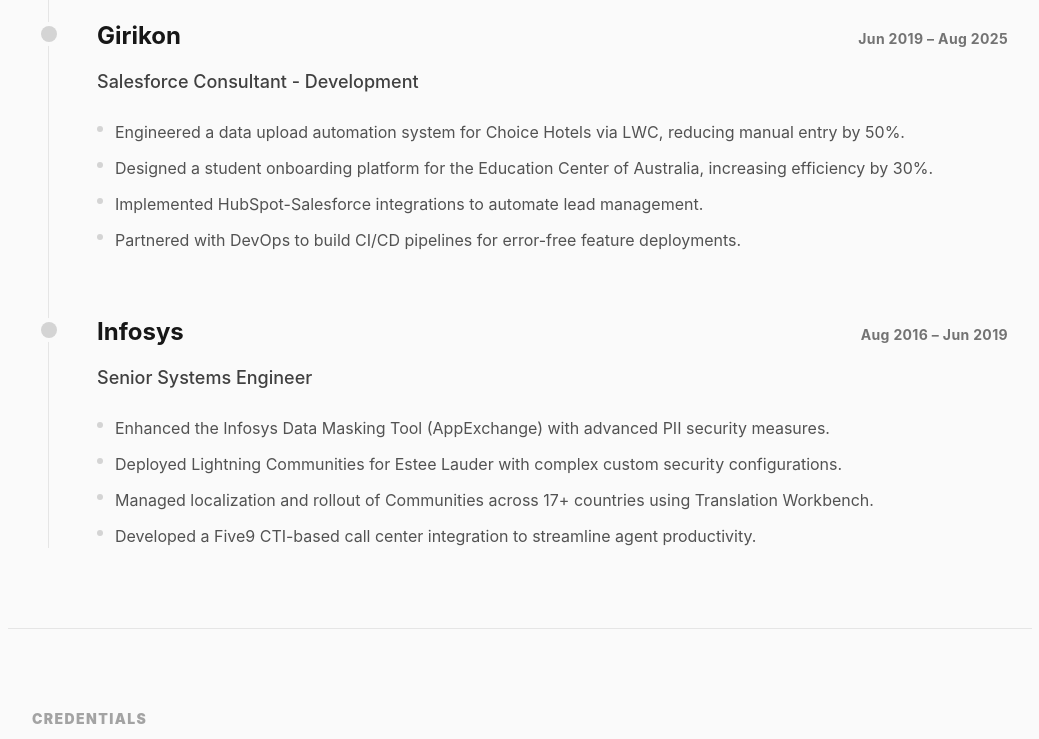
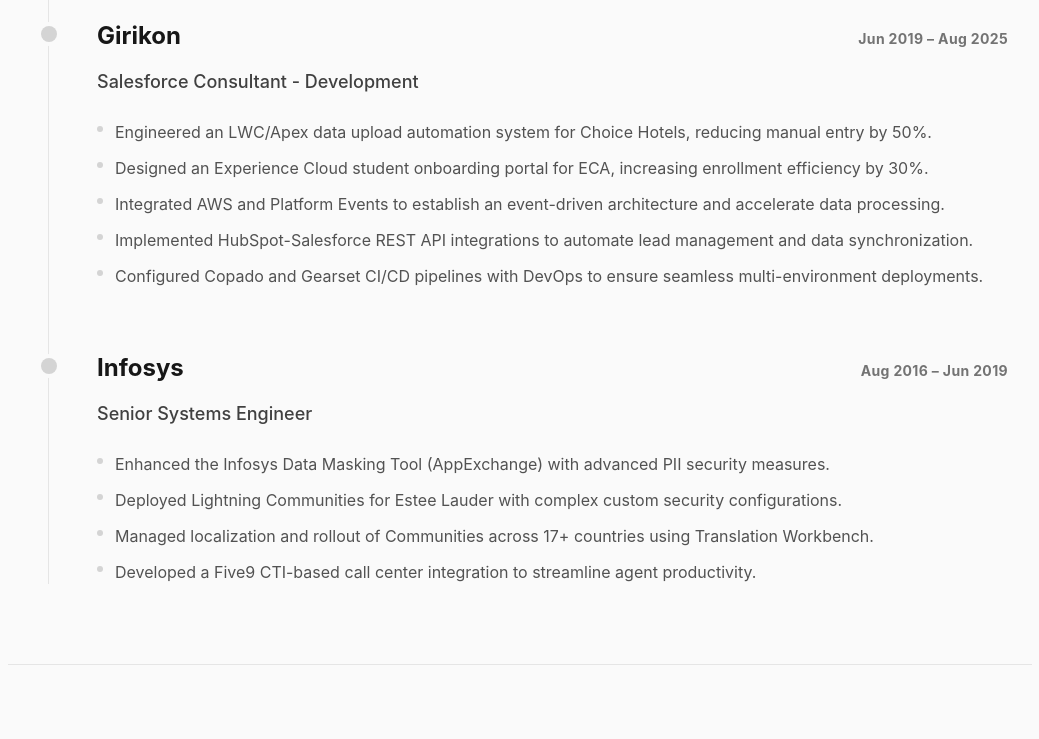
Before and after one commit to abskpr/portfolio, a plain HTML site: page index.html in a window 1280 px wide. Shown: the part 1080-1819 px from the top of the page, without its empty margins (120-1159 px from the left). Drawn offline with nearby package versions, Linux system fonts and the light colour scheme.

Commit message:
streamline girikon experience

```diff
--- a/index.html
+++ b/index.html
@@ -134,7 +134,7 @@
                 </ul>
             </div>
 
-            <!-- Girikon -->
+           <!-- Girikon -->
             <div class="relative pl-8 md:pl-12 group">
                 <div class="absolute w-4 h-4 bg-neutral-300 dark:bg-neutral-700 rounded-full -left-[8.5px] top-1.5 ring-4 ring-neutral-50 dark:ring-black group-hover:bg-blue-400 transition-colors duration-300"></div>
                 <div class="flex flex-col md:flex-row md:items-baseline justify-between mb-4">
@@ -143,10 +143,11 @@
                 </div>
                 <p class="text-lg font-medium text-neutral-700 dark:text-neutral-300 mb-6">Salesforce Consultant - Development</p>
                 <ul class="space-y-3 text-neutral-600 dark:text-neutral-400">
-                    <li class="flex items-start"><span class="mr-3 mt-1.5 w-1.5 h-1.5 bg-neutral-300 dark:bg-neutral-700 rounded-full flex-shrink-0"></span>Engineered a data upload automation system for Choice Hotels via LWC, reducing manual entry by 50%.</li>
-                    <li class="flex items-start"><span class="mr-3 mt-1.5 w-1.5 h-1.5 bg-neutral-300 dark:bg-neutral-700 rounded-full flex-shrink-0"></span>Designed a student onboarding platform for the Education Center of Australia, increasing efficiency by 30%.</li>
-                    <li class="flex items-start"><span class="mr-3 mt-1.5 w-1.5 h-1.5 bg-neutral-300 dark:bg-neutral-700 rounded-full flex-shrink-0"></span>Implemented HubSpot-Salesforce integrations to automate lead management.</li>
-                    <li class="flex items-start"><span class="mr-3 mt-1.5 w-1.5 h-1.5 bg-neutral-300 dark:bg-neutral-700 rounded-full flex-shrink-0"></span>Partnered with DevOps to build CI/CD pipelines for error-free feature deployments.</li>
+                    <li class="flex items-start"><span class="mr-3 mt-1.5 w-1.5 h-1.5 bg-neutral-300 dark:bg-neutral-700 rounded-full flex-shrink-0"></span>Engineered an LWC/Apex data upload automation system for Choice Hotels, reducing manual entry by 50%.</li>
+                    <li class="flex items-start"><span class="mr-3 mt-1.5 w-1.5 h-1.5 bg-neutral-300 dark:bg-neutral-700 rounded-full flex-shrink-0"></span>Designed an Experience Cloud student onboarding portal for ECA, increasing enrollment efficiency by 30%.</li>
+                    <li class="flex items-start"><span class="mr-3 mt-1.5 w-1.5 h-1.5 bg-neutral-300 dark:bg-neutral-700 rounded-full flex-shrink-0"></span>Integrated AWS and Platform Events to establish an event-driven architecture and accelerate data processing.</li>
+                    <li class="flex items-start"><span class="mr-3 mt-1.5 w-1.5 h-1.5 bg-neutral-300 dark:bg-neutral-700 rounded-full flex-shrink-0"></span>Implemented HubSpot-Salesforce REST API integrations to automate lead management and data synchronization.</li>
+                    <li class="flex items-start"><span class="mr-3 mt-1.5 w-1.5 h-1.5 bg-neutral-300 dark:bg-neutral-700 rounded-full flex-shrink-0"></span>Configured Copado and Gearset CI/CD pipelines with DevOps to ensure seamless multi-environment deployments.</li>
                 </ul>
             </div>
 
```
